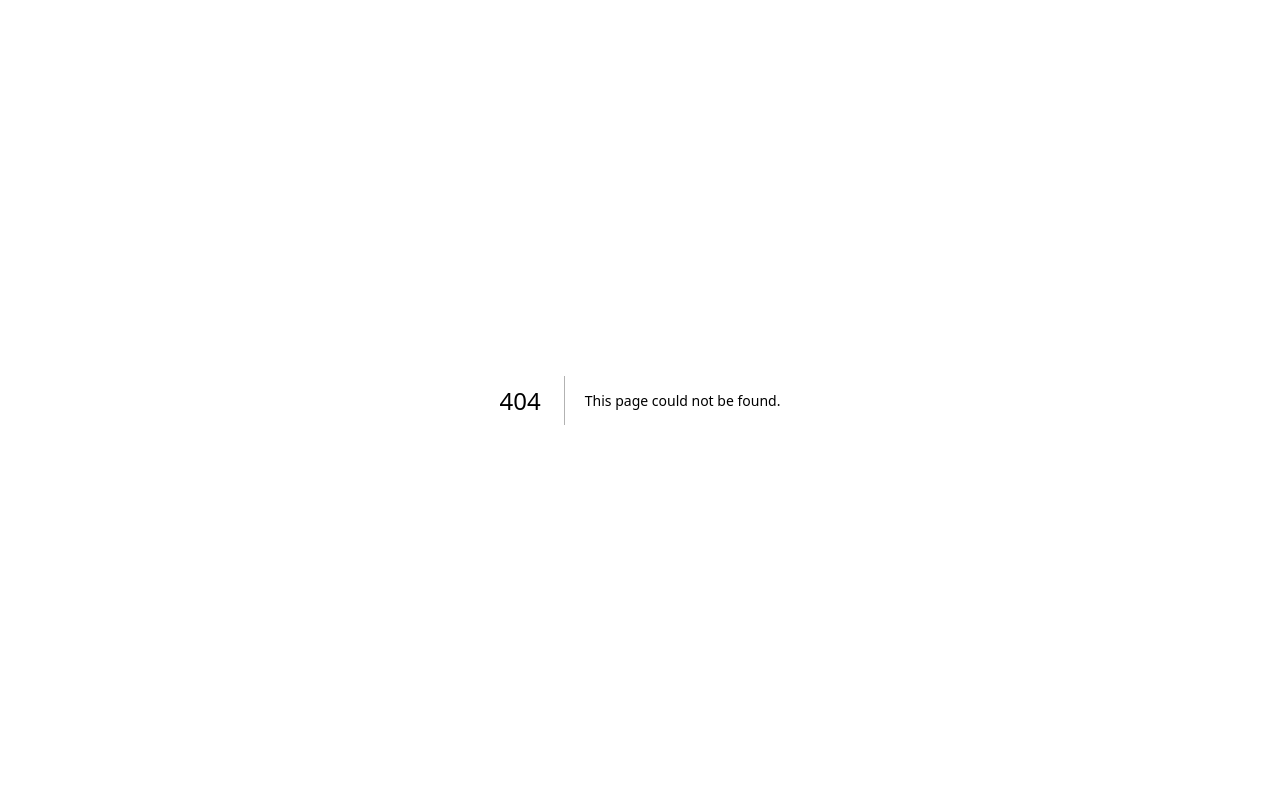
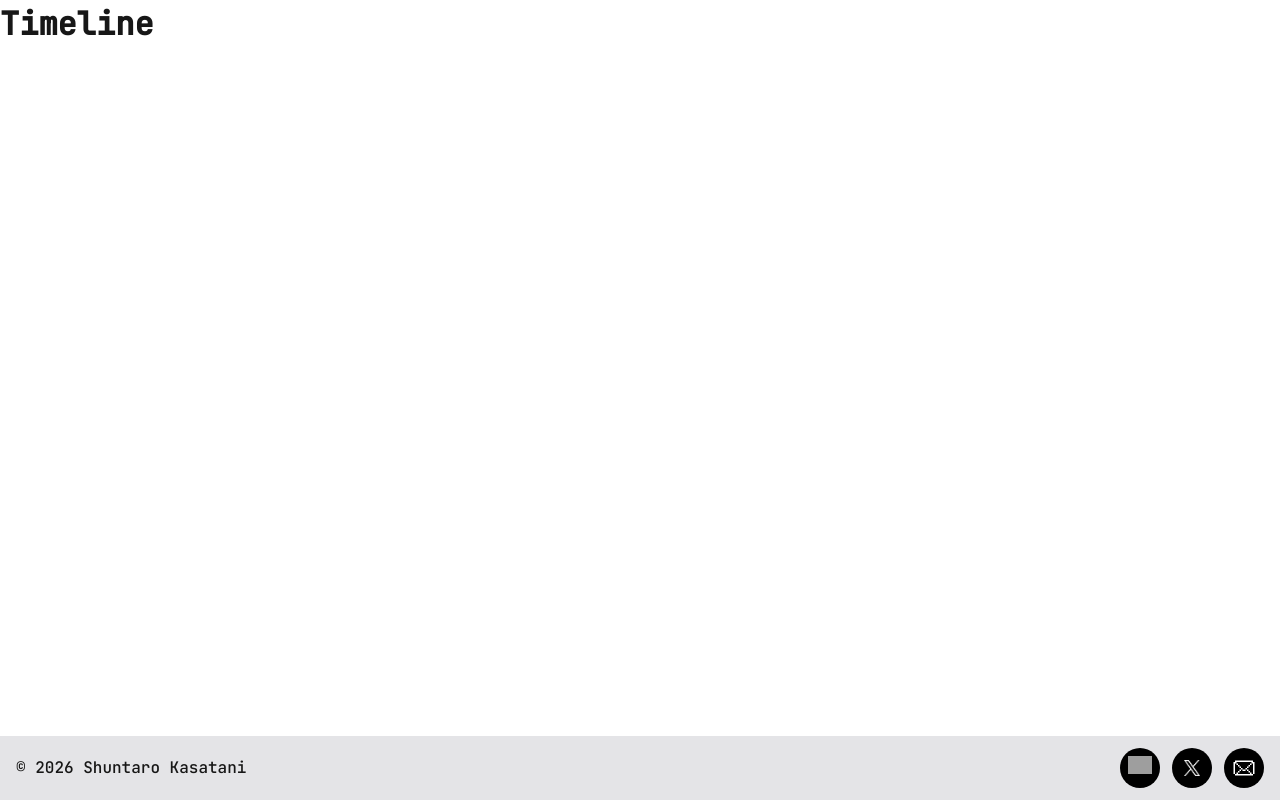
Before and after one commit to hatya-mouse/hatya.dev, a Next.js app: page /timeline in a window 1280 px wide. Before the commit this address had no page. Built offline with nearby package versions, Linux system fonts and the light colour scheme; grey boxes are pictures that could not be loaded.

Commit message:
Add a footer

```diff
--- a/src/app/layout.tsx
+++ b/src/app/layout.tsx
@@ -2,6 +2,7 @@ import type { Metadata } from "next";
 import { M_PLUS_1p, JetBrains_Mono } from "next/font/google";
 import { Analytics } from "@vercel/analytics/next";
 import "./globals.css";
+import Footer from "@/components/footer/Footer";
 
 const jetBrains = JetBrains_Mono({
     weight: "500",
@@ -32,7 +33,10 @@ export default function RootLayout({
                 className={`${jetBrains.variable} ${mPlus1P.variable} antialiased`}
             >
                 <Analytics />
-                {children}
+                <div className="flex flex-col min-h-screen">
+                    {children}
+                    <Footer />
+                </div>
             </body>
         </html>
     );
--- a/src/app/page.tsx
+++ b/src/app/page.tsx
@@ -1,12 +1,13 @@
 import Avatar from "@/components/avatar/avatar";
-import WorkGrid from "@/components/works/work_grid";
-import Image from "next/image";
-import Link from "next/link";
+import GithubButton from "@/components/contacts/GithubButton";
+import MailButton from "@/components/contacts/MailButton";
+import XButton from "@/components/contacts/XButton";
+import WorkGrid from "@/components/works/WorkGrid";
 
 export default function Home() {
     return (
         <div className="flex flex-col items-center justify-center bg-zinc-50 dark:bg-neutral-950">
-            <div className="flex flex-col items-center justify-center gap-6 min-h-screen p-8">
+            <div className="flex flex-col items-center justify-center gap-4 min-h-screen p-8">
                 <div className="flex flex-row items-center justify-center gap-8">
                     <Avatar />
                     <div className="flex flex-col">
@@ -17,66 +18,10 @@ export default function Home() {
                     </div>
                 </div>
 
-                <div className="flex flex-row items-center gap-6">
-                    <Link
-                        className="rounded-full bg-black dark:bg-white size-12 p-2 hover:opacity-80 transition-opacity"
-                        href="https://github.com/hatya-mouse"
-                        target="_blank"
-                        rel="noopener noreferrer"
-                    >
-                        <picture>
-                            <source
-                                srcSet="/icons/invertocat_black.svg"
-                                media="(prefers-color-scheme: dark)"
-                            />
-                            <Image
-                                src="/icons/invertocat_white.svg"
-                                alt="GitHub"
-                                width={32}
-                                height={32}
-                            />
-                        </picture>
-                    </Link>
-
-                    <Link
-                        className="rounded-full bg-black dark:bg-white size-12 p-3 hover:opacity-80 transition-opacity"
-                        href="https://x.com/hatyanezu_mouse"
-                        target="_blank"
-                        rel="noopener noreferrer"
-                    >
-                        <picture>
-                            <source
-                                srcSet="/icons/x_black.png"
-                                media="(prefers-color-scheme: dark)"
-                            />
-                            <Image
-                                src="/icons/x_white.png"
-                                alt="GitHub"
-                                width={32}
-                                height={32}
-                            />
-                        </picture>
-                    </Link>
-
-                    <Link
-                        className="rounded-full bg-black dark:bg-white size-12 p-2 hover:opacity-80 transition-opacity"
-                        href="mailto:shuntar30@gmail.com"
-                        target="_blank"
-                        rel="noopener noreferrer"
-                    >
-                        <picture>
-                            <source
-                                srcSet="/icons/mail_dot_black.png"
-                                media="(prefers-color-scheme: dark)"
-                            />
-                            <Image
-                                src="/icons/mail_dot_white.png"
-                                alt="GitHub"
-                                width={32}
-                                height={32}
-                            />
-                        </picture>
-                    </Link>
+                <div className="flex flex-row items-center gap-4">
+                    <GithubButton />
+                    <XButton />
+                    <MailButton />
                 </div>
             </div>
 
--- /dev/null
+++ b/src/app/timeline/page.tsx
@@ -0,0 +1,7 @@
+export default function TimelinePage() {
+    return (
+        <div>
+            <h2>Timeline</h2>
+        </div>
+    );
+}
--- /dev/null
+++ b/src/components/contacts/GithubButton.tsx
@@ -0,0 +1,26 @@
+import Image from "next/image";
+import Link from "next/link";
+
+export default function GithubButton() {
+    return (
+        <Link
+            className="rounded-full bg-black dark:bg-white size-10 p-2 hover:opacity-80 transition-opacity"
+            href="https://github.com/hatya-mouse"
+            target="_blank"
+            rel="noopener noreferrer"
+        >
+            <picture>
+                <source
+                    srcSet="/icons/invertocat_black.svg"
+                    media="(prefers-color-scheme: dark)"
+                />
+                <Image
+                    src="/icons/invertocat_white.svg"
+                    alt="GitHub"
+                    width={32}
+                    height={32}
+                />
+            </picture>
+        </Link>
+    );
+}
--- /dev/null
+++ b/src/components/contacts/MailButton.tsx
@@ -0,0 +1,26 @@
+import Image from "next/image";
+import Link from "next/link";
+
+export default function MailButton() {
+    return (
+        <Link
+            className="rounded-full bg-black dark:bg-white size-10 p-2 hover:opacity-80 transition-opacity"
+            href="mailto:shuntar30@gmail.com"
+            target="_blank"
+            rel="noopener noreferrer"
+        >
+            <picture>
+                <source
+                    srcSet="/icons/mail_dot_black.png"
+                    media="(prefers-color-scheme: dark)"
+                />
+                <Image
+                    src="/icons/mail_dot_white.png"
+                    alt="GitHub"
+                    width={32}
+                    height={32}
+                />
+            </picture>
+        </Link>
+    );
+}
--- /dev/null
+++ b/src/components/contacts/XButton.tsx
@@ -0,0 +1,26 @@
+import Image from "next/image";
+import Link from "next/link";
+
+export default function XButton() {
+    return (
+        <Link
+            className="rounded-full bg-black dark:bg-white size-10 p-3 hover:opacity-80 transition-opacity"
+            href="https://x.com/hatyanezu_mouse"
+            target="_blank"
+            rel="noopener noreferrer"
+        >
+            <picture>
+                <source
+                    srcSet="/icons/x_black.png"
+                    media="(prefers-color-scheme: dark)"
+                />
+                <Image
+                    src="/icons/x_white.png"
+                    alt="GitHub"
+                    width={32}
+                    height={32}
+                />
+            </picture>
+        </Link>
+    );
+}
--- /dev/null
+++ b/src/components/footer/Footer.tsx
@@ -0,0 +1,16 @@
+import GithubButton from "../contacts/GithubButton";
+import MailButton from "../contacts/MailButton";
+import XButton from "../contacts/XButton";
+
+export default function Footer() {
+    return (
+        <footer className="flex flex-row items-center justify-between w-full px-4 py-3 mt-auto bg-zinc-200 dark:bg-neutral-800">
+            © 2026 Shuntaro Kasatani
+            <div className="flex flex-row items-center gap-3">
+                <GithubButton />
+                <XButton />
+                <MailButton />
+            </div>
+        </footer>
+    );
+}
--- a/src/components/works/work_grid.tsx
+++ b/src/components/works/WorkGrid.tsx
@@ -1,4 +1,4 @@
-import WorkCard from "./work_card";
+import WorkCard from "./WorkCard";
 import { works } from "@/generated/works";
 
 export default async function WorkGrid() {
```
Also changed, not shown: src/components/works/WorkCard.tsx (renamed from src/components/works/work_card.tsx).
